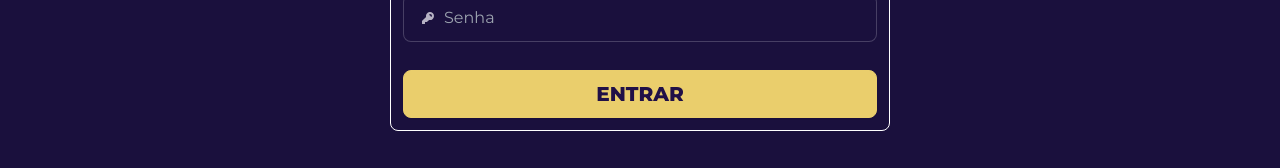
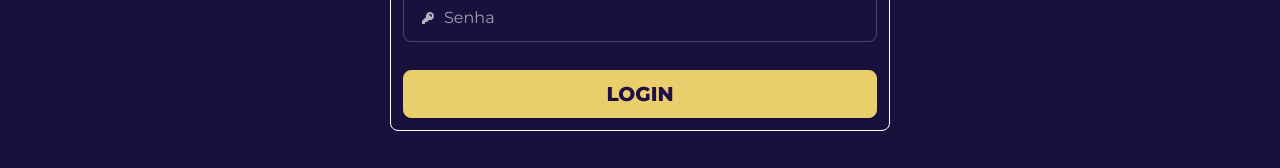
Before and after one commit to JoaoLeandroo/frontend-ecommerce, a Next.js app: page /session in a window 1280 px wide. Shown: the part 307-475 px from the top of the page. Built offline with nearby package versions, Linux system fonts and the light colour scheme.

Commit message:
chore: adicionado efeito de loading ao botão logar usuario

```diff
--- a/src/app/(auth)/session/page.tsx
+++ b/src/app/(auth)/session/page.tsx
@@ -13,6 +13,7 @@ const SessionPage = () => {
   const [errors, setErrors] = useState<any>({});
   const [email, setEmail] = useState<string | null>("");
   const [password, setPassword] = useState<string | null>("");
+  const [loading, setLoading] = useState<boolean>(false)
 
   const sessionUser = async (event: FormEvent) => {
     event.preventDefault();
@@ -27,6 +28,7 @@ const SessionPage = () => {
       return;
     }
 
+    setLoading(false)
     const user = await api.post("/session", {
       email: email,
       password: password,
@@ -38,11 +40,13 @@ const SessionPage = () => {
         email: ["Login ou senha inválido"],
         password: ["Login ou senha inválido."],
       }));
+      setLoading(false)
       return;
     }
 
+    setLoading(true)
     setCookie(null, "@e-commerce.token", user.data?.token)
-    router.push("/dashboard")
+    router.push("/")
   };
 
   return (
@@ -122,7 +126,7 @@ const SessionPage = () => {
               className="btn btn-warning h-11 text-xl font-bold uppercase mt-4"
               type="submit"
             >
-              Entrar
+              {loading ? <span className="loading loading-spinner loading-md"></span> : "Login"}
               <span className="sr-only">Fazer login</span>
             </button>
           </section>
```
